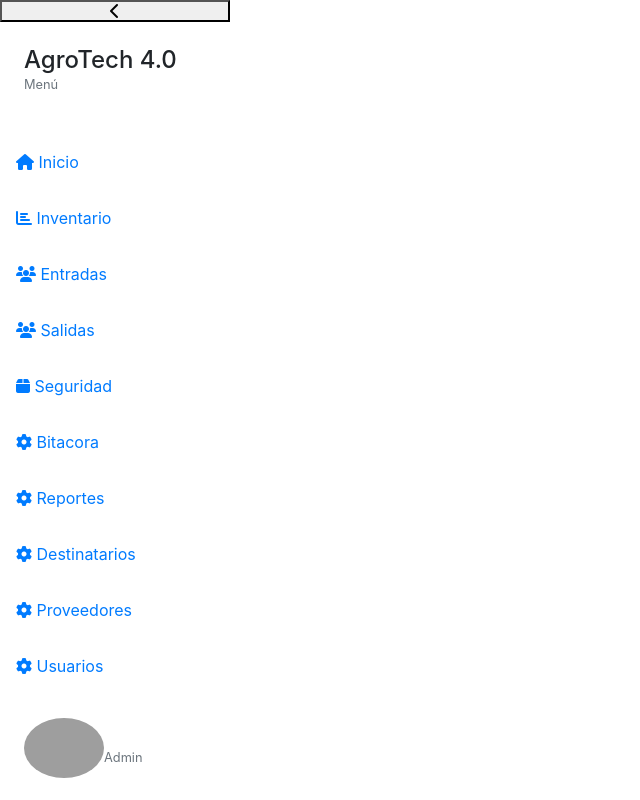
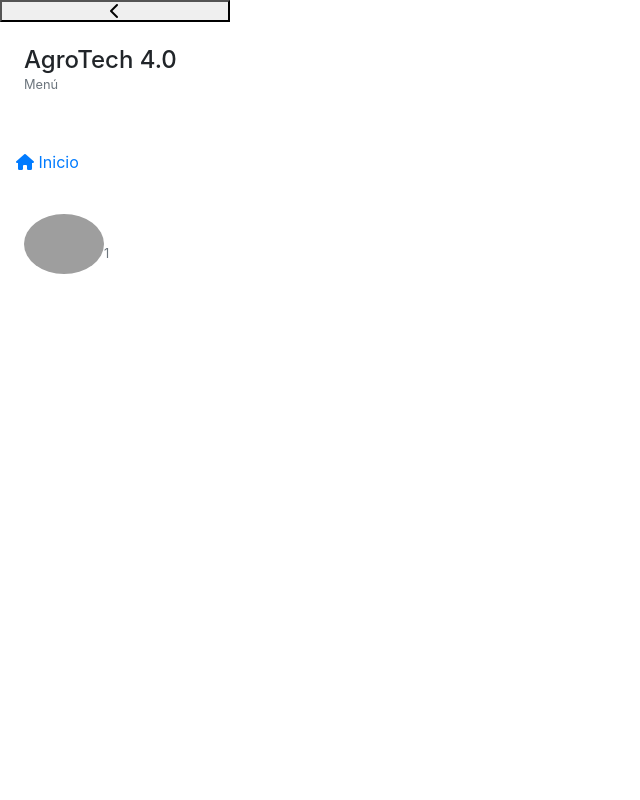
Before and after one commit to 1amsj/AgroTech-4.0, a PHP site: page /Comunes/menu.php in a window 1280 px wide. Shown: the whole page, without its empty margins (0-640 px from the left). Run offline with PHP 8.4, Linux system fonts and the light colour scheme; the visitor is signed in with stand-in values (Sample User, id 1); some libraries are stand-ins or nearby versions; grey boxes are pictures that could not be loaded.

Commit message:
Update role checks in menu.php and enhance user information retrieval in login.php

```diff
--- a/Comunes/menu.php
+++ b/Comunes/menu.php
@@ -37,7 +37,7 @@
                     </a>
 
                     <?php
-                        if ($nivel == "admin") {
+                        if ($nivel == "1") {
                     ?>
                     <a href="/AgroTech-4.0/Vista/inventario.php" class="sidebar-link text-decoration-none p-3">
                         <i class="fas fa-chart-bar me-3"></i>
@@ -125,7 +125,7 @@
                             class="rounded-circle" alt="Profile">
                         <div class="ms-3 profile-info">
                             <h6 class="text-white mb-0">Slilma Juárez</h6>
-                            <small class="text-muted">Admin</small>
+                            <small class="text-muted">1</small>
                         </div>
                     </div>
                 </div>
--- a/Modelo/login.php
+++ b/Modelo/login.php
@@ -19,7 +19,7 @@ class entrada extends datos{
 		try{
 
 
-			$resultado = $co->prepare("SELECT usuario.Contrasena, usuario.ID_rol, usuario.N_de_empleado FROM usuario WHERE usuario.N_de_empleado =:usua");
+			$resultado = $co->prepare("SELECT usuario.Contrasena, usuario.ID_rol, usuario.Nombre, usuario.Apellido FROM usuario WHERE usuario.N_de_empleado =:usua;");
 
 			$resultado->bindParam(':usua',$this->usuario);
 
@@ -27,7 +27,7 @@ class entrada extends datos{
 
 
 			foreach($resultado as $r){
-				$fila= array($r["Contrasena"],$r["ID_rol"],$r["N_de_empleado"]);
+				$fila= array($r["Contrasena"],$r["ID_rol"],$r["Nombre"]." ".$r["Apellido"]);
 
             }
 
--- a/Vista/main.php
+++ b/Vista/main.php
@@ -26,12 +26,11 @@
                 <?php require_once("comunes/menu.php")?>
             </div>
             <div class="col-12 col-md-8 col-lg-6 order-1 order-md-1 order-lg-2" style = "justify-content: start; align-items: center; display: flex; flex-direction: column;">
-                <h1 class = "header-standar">Bienvenido, ...</h1>
+                <h1 class = "header-standar">Bienvenido, <?php $nivel = $_SESSION['usuario']; echo $nivel;?></h1>
                 <p>Esta es la página principal de AgroTech 4.0</p>
             </div>
         </div>
     </div>
-
 
 </body>
 
```
